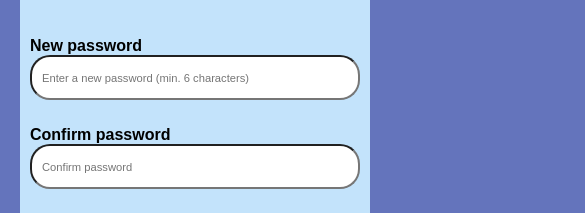
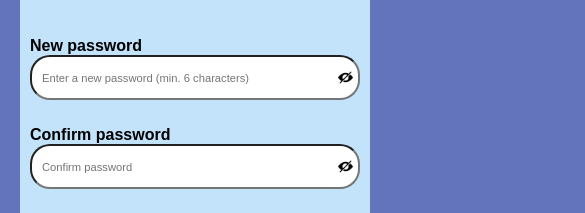
Before and after one commit to yadavsantu/SmartInvoice, a Vue app in the folder vue-frontend/: page /Reset_Password in a window 390 px wide. Shown: the part 547-760 px from the top of the page, 585 px wide, since content can reach past the window. Built offline with nearby package versions, Linux system fonts and the light colour scheme.

Commit message:
eye icon is adjusted

```diff
--- a/vue-frontend/src/pages/Reset_Password.vue
+++ b/vue-frontend/src/pages/Reset_Password.vue
@@ -300,7 +300,7 @@ export default {
     font-size: 0.9rem;
   }
   .eye-btn img{
-      margin-left: 19rem;
+    margin-left: 10%;
     width: 15px;
   }
 @media (max-width: 576px) {
@@ -326,24 +326,24 @@ export default {
     padding: 12px 15px;
   }
   .eye-btn img{
-      margin-left: 15rem;
+    margin-left: 10%;
 
     width: 15px;
     }
 }
 @media (max-width: 540px){
   .eye-btn img {
-      margin-left: 20rem;
+    margin-left: 10%;
   }
 }
 @media (max-width: 480px){
   .eye-btn img{
-      margin-left: 20rem;
+    margin-left: 10%;
   }
 }
 @media (max-width: 420px) {
   .eye-btn img{
-      margin-left: 18rem;
+    margin-left: 10%;
 
     width: 15px;
   }
@@ -353,25 +353,25 @@ export default {
 }
 @media(max-width:360px){
   .eye-btn img{
-      margin-left: 17rem;
+    margin-left: 10%;
    width: 15px;}
 
 }
 @media(max-width: 344px){
   .eye-btn img{
-      margin-left: 16rem;
+    margin-left: 10%;
     width: 15px;}
 }
 @media (max-width:320px)
 {
 .eye-btn img{
-    margin-left: 15rem;
+  margin-left: 10%;
   width: 15px;
 }
 }
 @media (max-width: 240px) {
 .eye-btn img{
-    margin-left: -8rem;
+  margin-left: 10%;
   width: 15px;
 }
 .password-container input {
```
Lines whose indentation alone changed are shown as unchanged.
